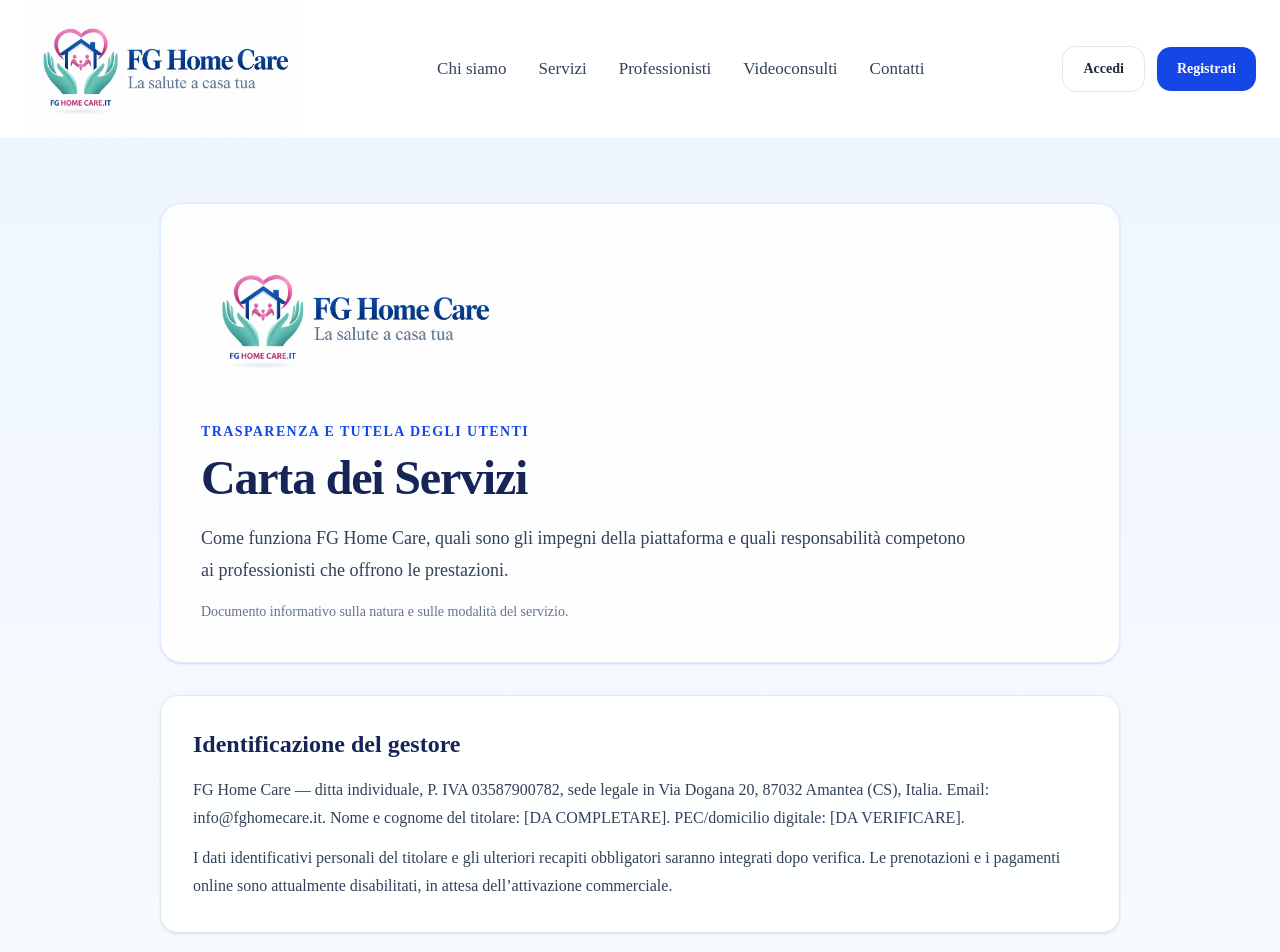
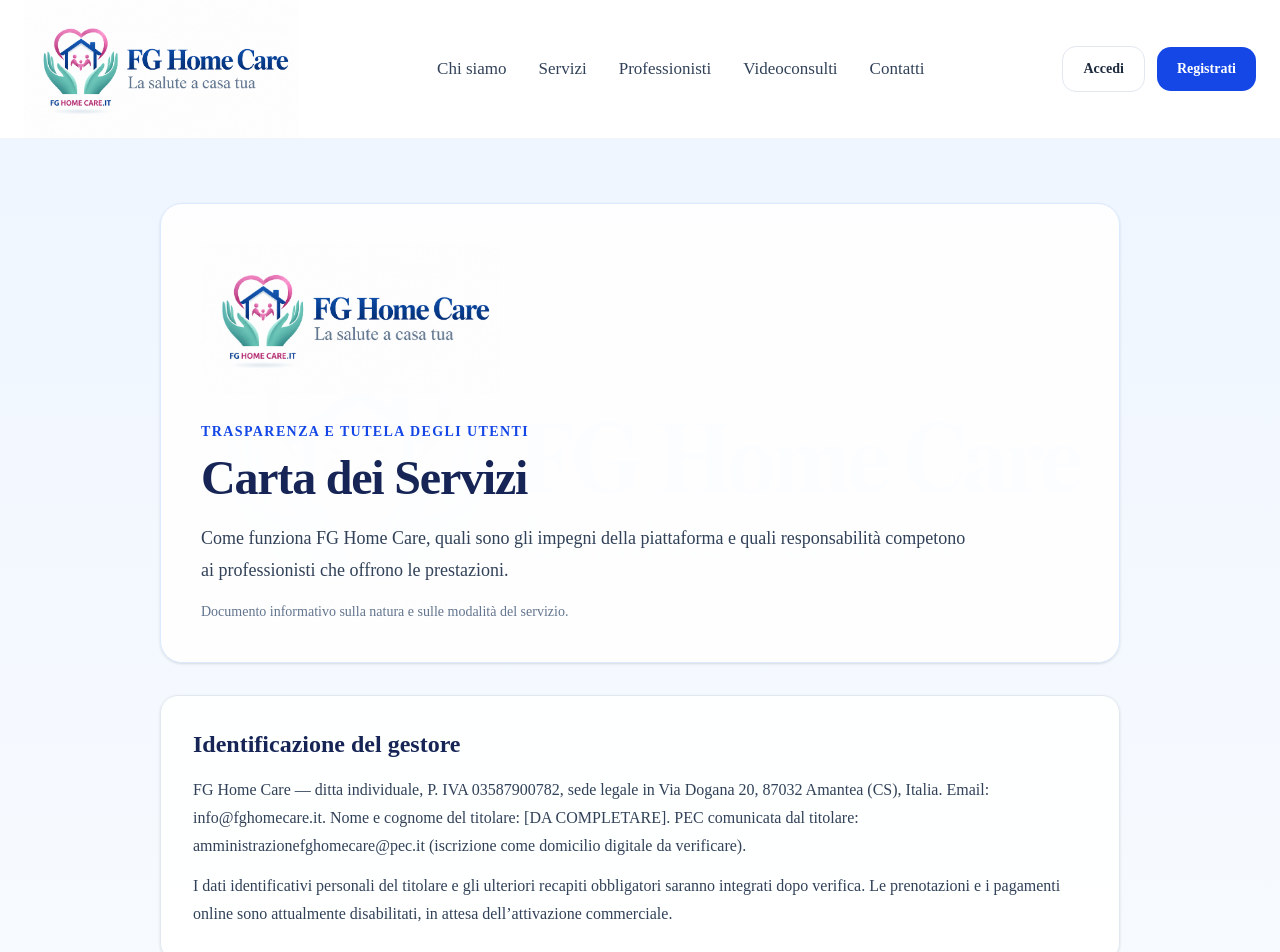
Before and after one commit to Francescogenovese9-oss/fg-home-care, a Next.js app: page /carta-dei-servizi in a window 1280 px wide. Shown: the top 952 px of the page. Built offline with nearby package versions, Linux system fonts and the light colour scheme.

Commit message:
Add FG Home Care PEC contact to legal pages

```diff
--- a/app/carta-dei-servizi/page.tsx
+++ b/app/carta-dei-servizi/page.tsx
@@ -13,7 +13,7 @@ const sections = [
   {
     title: "Identificazione del gestore",
     paragraphs: [
-      "FG Home Care — ditta individuale, P. IVA 03587900782, sede legale in Via Dogana 20, 87032 Amantea (CS), Italia. Email: info@fghomecare.it. Nome e cognome del titolare: [DA COMPLETARE]. PEC/domicilio digitale: [DA VERIFICARE].",
+      "FG Home Care — ditta individuale, P. IVA 03587900782, sede legale in Via Dogana 20, 87032 Amantea (CS), Italia. Email: info@fghomecare.it. Nome e cognome del titolare: [DA COMPLETARE]. PEC comunicata dal titolare: amministrazionefghomecare@pec.it (iscrizione come domicilio digitale da verificare).",
       "I dati identificativi personali del titolare e gli ulteriori recapiti obbligatori saranno integrati dopo verifica. Le prenotazioni e i pagamenti online sono attualmente disabilitati, in attesa dell’attivazione commerciale.",
     ],
   },
```
